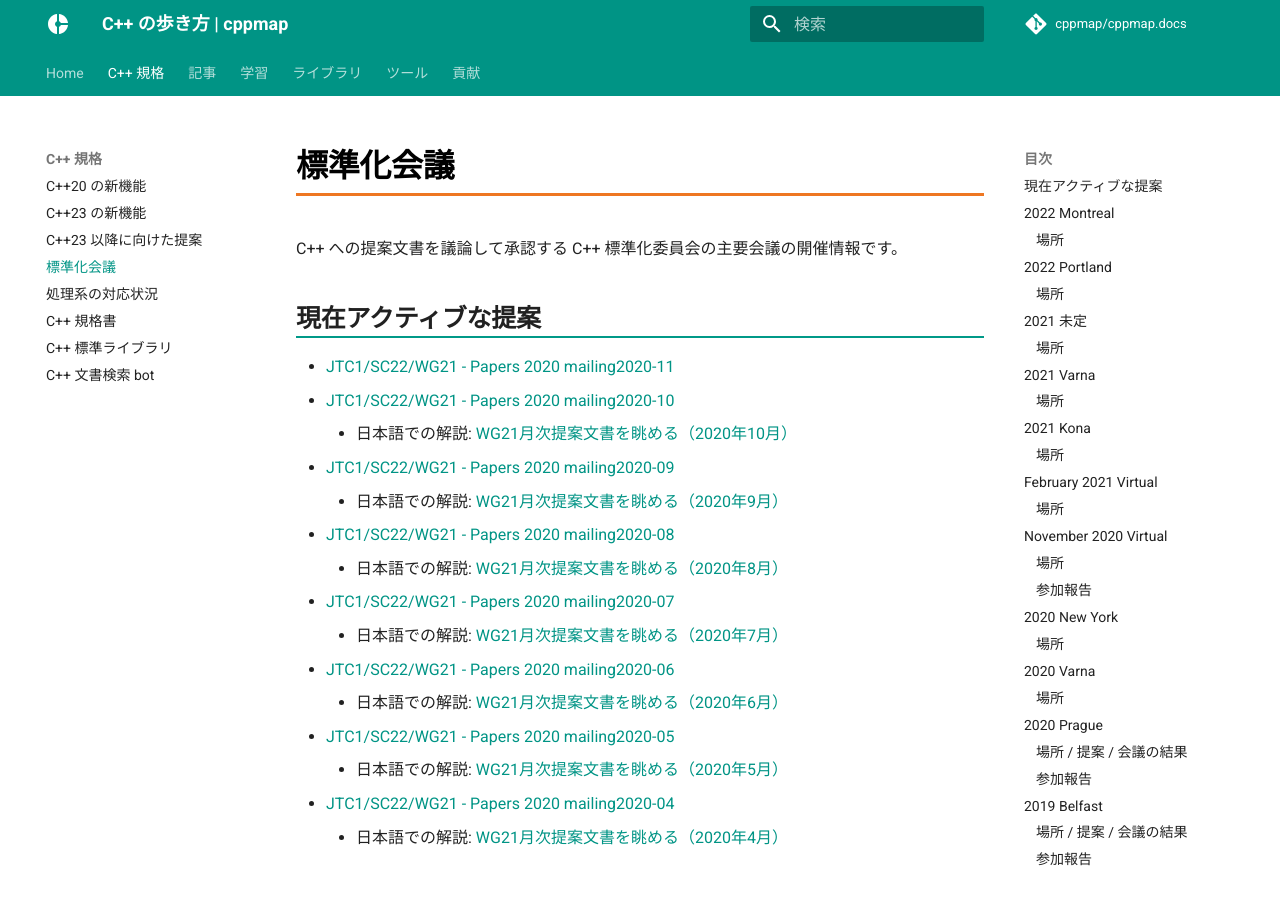
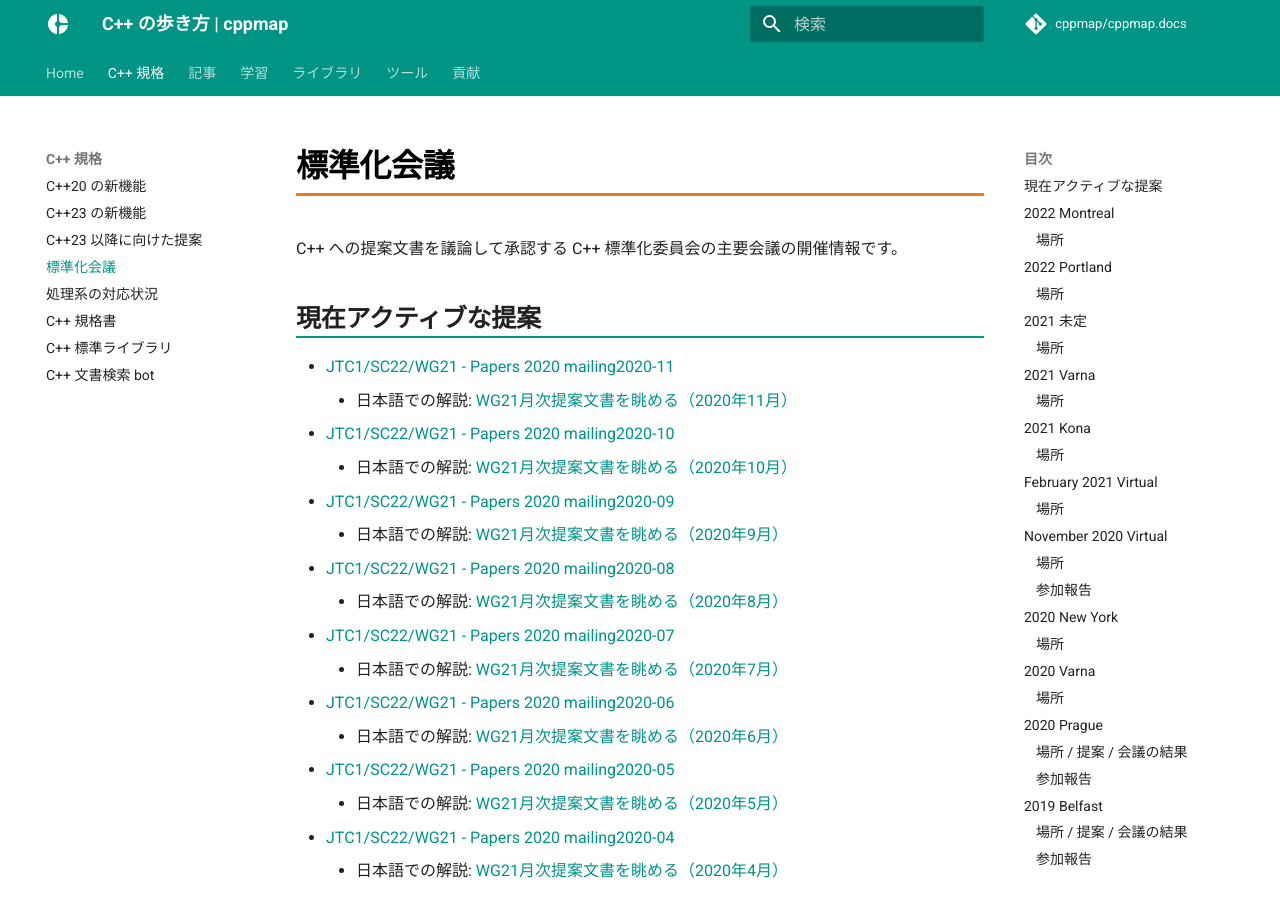
Before and after one commit to cppmap/cppmap.docs, an MkDocs documentation site: the page built from docs/standardization/meetings.md, in a window 1280 px wide and 900 px high. Built offline with MkDocs 1.6.1 and Material for MkDocs 9.7.7, drawn with Linux system fonts in a browser that asks for light colours; nearby versions of some CDN libraries; comment, search, counter and statistics services are not loaded.

Commit message:
Update meetings.md

```diff
--- a/docs/standardization/meetings.md
+++ b/docs/standardization/meetings.md
@@ -6,6 +6,7 @@ C++ への提案文書を議論して承認する C++ 標準化委員会の主
 
 ## 現在アクティブな提案
 - [JTC1/SC22/WG21 - Papers 2020 mailing2020-11](http://www.open-std.org/jtc1/sc22/wg21/docs/papers/2020/#mailing2020-11)
+    - 日本語での解説: [WG21月次提案文書を眺める（2020年11月）](https://onihusube.hatenablog.com/entry/2020/12/06/015108)
 - [JTC1/SC22/WG21 - Papers 2020 mailing2020-10](http://www.open-std.org/jtc1/sc22/wg21/docs/papers/2020/#mailing2020-10)
     - 日本語での解説: [WG21月次提案文書を眺める（2020年10月）](https://onihusube.hatenablog.com/entry/2020/11/02/221657)
 - [JTC1/SC22/WG21 - Papers 2020 mailing2020-09](http://www.open-std.org/jtc1/sc22/wg21/docs/papers/2020/#mailing2020-09)
```
